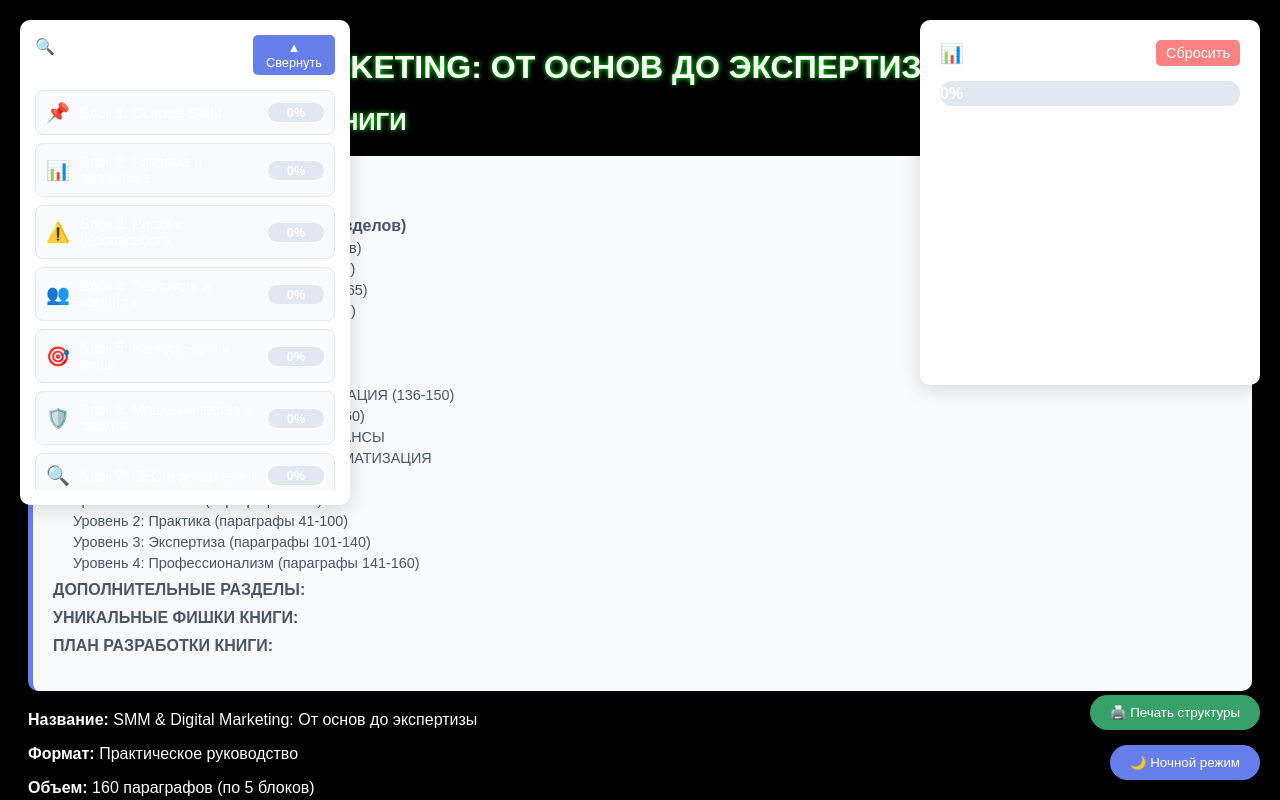
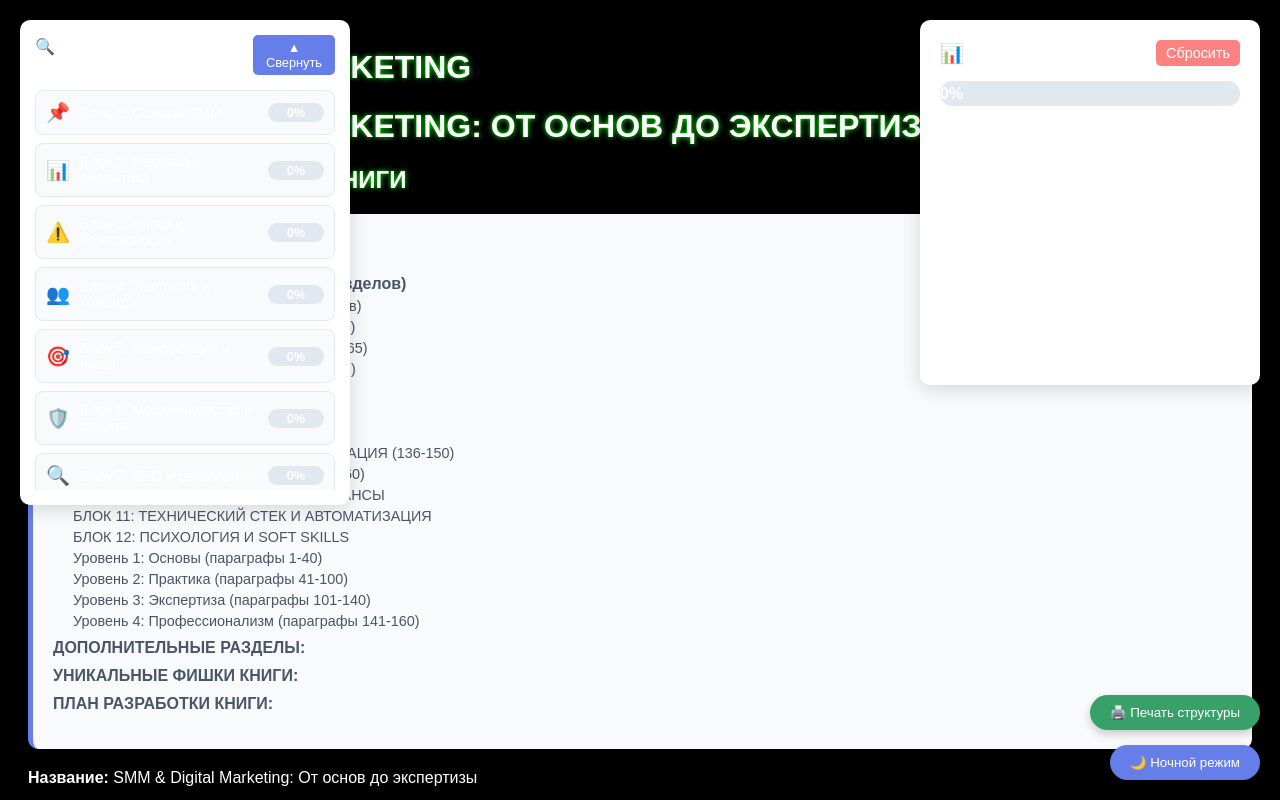
Before and after one commit to Metaimperiya/my-cool-site, a plain HTML site: page index.html in a window 1280 px wide. Shown: the top 800 px of the page. Drawn offline with Linux system fonts and the light colour scheme.

```diff
--- a/index.html
+++ b/index.html
@@ -3,19 +3,23 @@
 <head>
     <meta charset="UTF-8">
     <meta name="viewport" content="width=device-width, initial-scale=1.0">
-    <title>SMM & Digital Marketing: Полная структура книги</title>
+    <title>SMM & Digital Marketing</title>
 
     <link rel="stylesheet" href="style.css">
-
     <style>
-        body {
-            background-color: #000;
-            color: #fff;
-            font-family: sans-serif;
-        }
+        body { background: #000; color: #fff; font-family: sans-serif; }
     </style>
 </head>
+
 <body>
+    <div class="book-container">
+        <h1>SMM & Digital Marketing</h1>
+
+        </div>
+
+    <script src="script.js"></script>
+</body>
+</html>
     <h1>SMM & DIGITAL MARKETING: ОТ ОСНОВ ДО ЭКСПЕРТИЗЫ</h1>
     <h2>📖 ОБЩАЯ КОНЦЕПЦИЯ КНИГИ</h2>
     <p><strong>Название:</strong> SMM & Digital Marketing: От основ до экспертизы</p>
```
